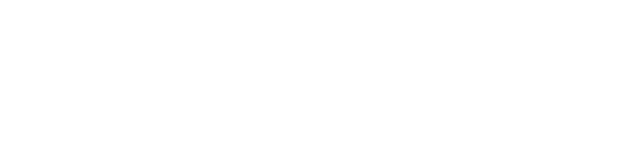
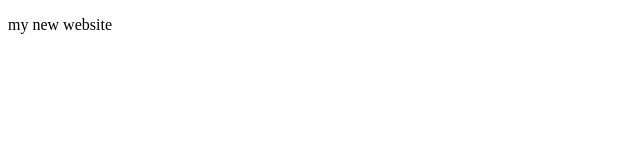
Before and after one commit to Rajib03/my-first-github-project, a plain HTML site: page index.html in a window 1280 px wide. Shown: the whole page, without its empty margins (0-640 px from the left). Drawn offline with Linux system fonts and the light colour scheme.

```diff
--- a/index.html
+++ b/index.html
@@ -6,6 +6,6 @@
     <title>Document</title>
 </head>
 <body>
-
+    <p>my new website</p>
 </body>
 </html>
```
